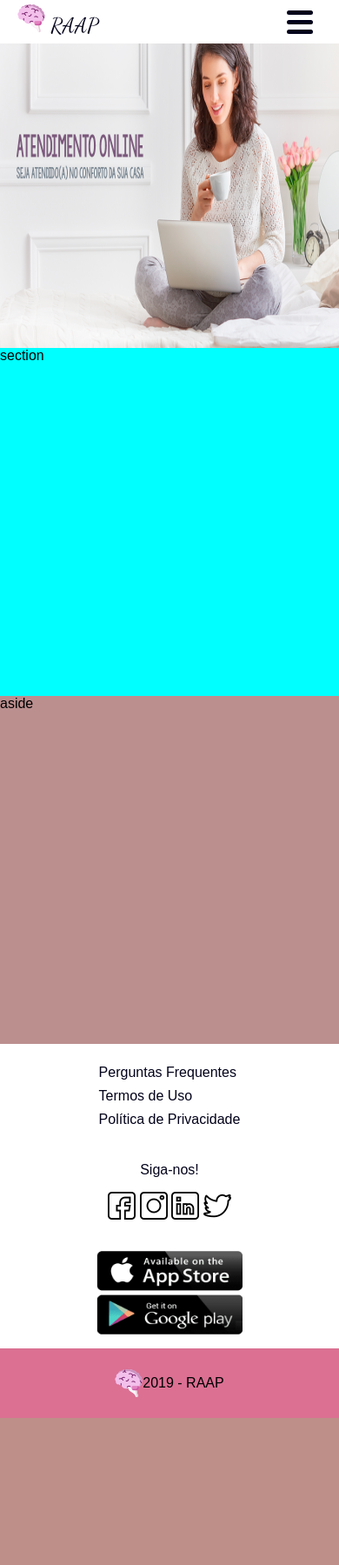
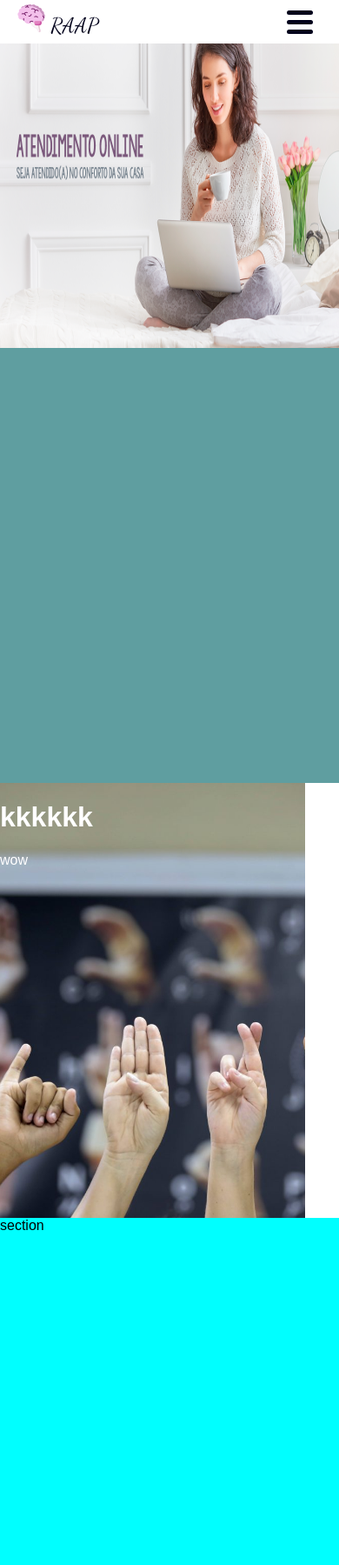
Before and after one commit to SpruceGabriela/Demoday, a Django app: page / in a window 390 px wide. Shown: the top 1799 px of the page at 87% size. Before the commit the page ends 1630 px from the top, so only its background shows below. Run offline with Django 3.2, Linux system fonts and the light colour scheme.

Commit message:
adicionar divs

```diff
--- a/app/static/style.css
+++ b/app/static/style.css
@@ -2,6 +2,8 @@ body{
     display: grid;
     grid-template-areas: 'header header header header'
                         'article article article article'
+                        'sobre sobre sobre sobre'
+                        'bgvideo bgvideo bgvideo bgvideo'
                         'section section aside aside'
                         'footer footer footer footer'
                         'div div div div';
@@ -138,12 +140,29 @@ article{
     grid-area: article;
     background-image: url("./images/banner1.jpg");
     background-size: cover;
-
     background-repeat: no-repeat;
     height: 600px;
     width: 100%;
 }
 
+ #sobre{
+    grid-area: sobre;
+    height: 500px;
+    background-color: cadetblue;
+}
+
+#bgvideo{
+    grid-area: bgvideo;
+    height: 500px;
+    background-image: url("./images/libras.jpg");
+    background-position: center;
+    background-size: cover;
+    width: 100%;
+}
+
+#bgvideo h1,p{
+    color: white;
+}
 
 section{
     grid-area: section;
@@ -213,6 +232,8 @@ footer{
         display: grid;
         grid-template-areas: 'header header header header'
                             'article article article article'
+                            'sobre sobre sobre sobre'
+                            'bgvideo bgvideo bgvideo bgvideo'
                             'section section section section'
                             'aside aside aside aside'
                             'footer footer footer footer'
@@ -290,6 +311,18 @@ footer{
         width: 100%;
     }
 
+    #bgvideo{
+    grid-area: bgvideo;
+    height: 500px;
+    background-image: url(images/libras.jpg);
+}
+
+    #bgvideo{
+    width: 90%;
+    background-repeat: no-repeat;
+    background-size: cover;
+    height: 500px;
+}
 
     footer{
         height: 350px;
--- a/app/templates/index.html
+++ b/app/templates/index.html
@@ -47,9 +47,12 @@
         <span class="t3"></span>
     </div>
     </header>
-    <article>
-
-    </article>
+    <article></article>
+    <div id="sobre"></div>
+    <div id="bgvideo">
+        <h1>kkkkkk</h1>
+        <p>wow</p>
+    </div>
     <section>section</section>
     <aside>aside</aside>
     <footer>
```
Also changed, not shown: app/static/images/libras.jpg (added), 1 other file.
